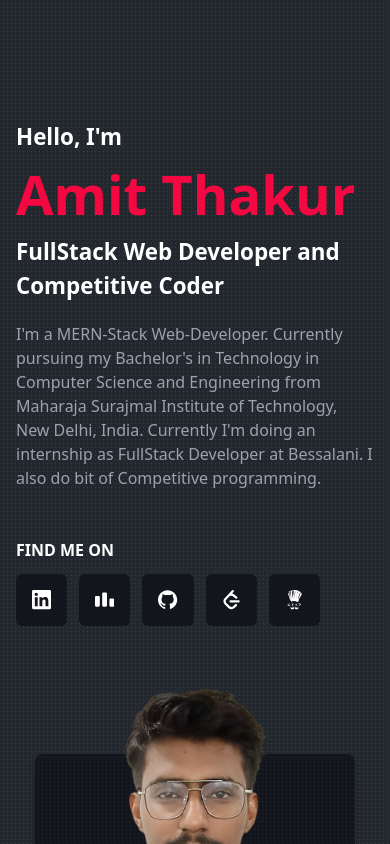
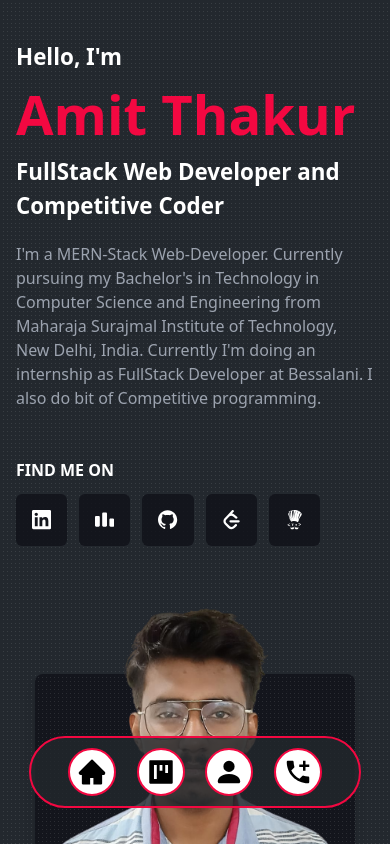
Before and after one commit to AmitThakur045/Portfolio, a React (Create React App) app: page / in a window 390 px wide. Shown: the top 844 px of the page. Built offline with nearby package versions, Linux system fonts and the light colour scheme.

Commit message:
completed the portfolio

```diff
--- a/src/components/Contact/Contact.js
+++ b/src/components/Contact/Contact.js
@@ -72,7 +72,7 @@ const Contact = () => {
             Contact Me
           </h1>
         </div>
-        <div className="flex sm:flex-row flex-col space-y-5 sm:space-y-0 justify-center space-x-4 mt-14">
+        <div className="flex sm:flex-row flex-col space-y-5 sm:space-y-0 justify-center sm:space-x-4 mt-14">
           <div className="flex-[0.3] flex flex-col items-center space-y-5">
             {contactOptionsList.map((contactOption) => {
               const Icon = contactOption.logo;
--- a/src/components/Home/Home.js
+++ b/src/components/Home/Home.js
@@ -13,7 +13,7 @@ const Home = () => {
   return (
     <>
       <div className="flex md:flex-row flex-col md:space-x-3" id="home">
-        <div className="md:flex-[0.6] flex flex-col pt-[5rem] w-full">
+        <div className="md:flex-[0.6] flex flex-col sm:pt-[5rem] w-full">
           <h1 className="text-[1.4rem] font-semibold pb-0">
             Hello, <span>I'm</span>
           </h1>
--- a/src/components/Main/Main.js
+++ b/src/components/Main/Main.js
@@ -5,17 +5,21 @@ import Home from "../Home/Home";
 import Navbar from "../Navbar/Navbar";
 import Project from "../Project/Project";
 import About from "../About/About";
+import Downbar from "../Navbar/Downbar";
 
 const Main = () => {
   return (
+    <>
       <div className="lg:px-24 md:px-12 px-4 py-10 w-full text-white">
-      {/* <Navbar /> */}
+        <Navbar />
         <Home />
         <Project />
         <About />
         <Contact />
         <Footer />
       </div>
+      <Downbar />
+    </>
   );
 };
 
--- /dev/null
+++ b/src/components/Navbar/Downbar.js
@@ -0,0 +1,45 @@
+import React from "react";
+
+import { AiFillHome, AiFillProject } from "react-icons/ai";
+import { BsFillPersonFill } from "react-icons/bs";
+import { BiPhoneCall } from "react-icons/bi";
+import { MdAddIcCall } from "react-icons/md";
+
+const data = [
+  {
+    icon: <AiFillHome size={30} />,
+    refr: "#home",
+  },
+  {
+    icon: <AiFillProject size={30} />,
+    refr: "#project",
+  },
+  {
+    icon: <BsFillPersonFill size={30} />,
+    refr: "#about",
+  },
+  {
+    icon: <MdAddIcCall size={30} />,
+    refr: "#contact",
+  },
+];
+
+const Downbar = () => {
+  return (
+    <div className="sm:hidden bottom-6 fixed h-[6rem] w-full bg-opacity-0 flex justify-center p-3">
+      <div className="w-[85vw] px-4 border-2 border-[#f30841] bg-[#23282e] bg-opacity-80 rounded-full flex justify-evenly items-center">
+        {data.map((item, index) => (
+          <a
+            className="rounded-full border-2 border-[#f30841] w-[3rem] h-[3rem] text-black bg-white flex items-center justify-center hover:text-[#f30841]"
+            href={item.refr}
+            key={index}
+          >
+            {item.icon}
+          </a>
+        ))}
+      </div>
+    </div>
+  );
+};
+
+export default Downbar;
--- a/src/components/Navbar/Navbar.js
+++ b/src/components/Navbar/Navbar.js
@@ -3,6 +3,7 @@ import Amit_Resume from "../../assets/Resume/Amit_Resume.pdf";
 
 const Navbar = () => {
   return (
+    <div className="m-0 p-0 sm:block hidden">
       <div className="w-full grid-cols-6 flex">
         <div className="col-span-2 w-full flex justify-start text-4xl font-extrabold">
           <h1 className="text-[#f30841] hover:text-white duration-300 transition-all hover:cursor-pointer">
@@ -34,6 +35,7 @@ const Navbar = () => {
           </a>
         </div>
       </div>
+    </div>
   );
 };
 
```
Lines whose indentation alone changed are shown as unchanged.
